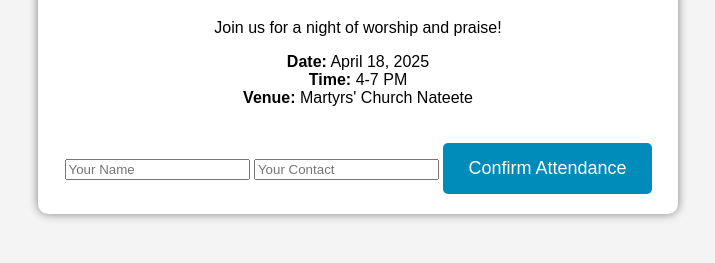
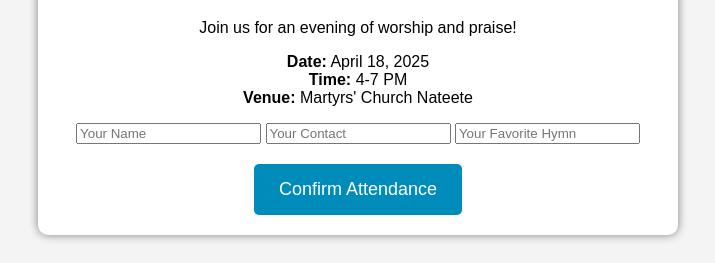
Before and after one commit to soundsofhopechoir/Test3, a plain HTML site: page index.html in a window 1280 px wide. Shown: the part 563-826 px from the top of the page, without its empty margins (282-997 px from the left). Before the commit the page ends 805 px from the top, so only its background shows below. Drawn offline with Linux system fonts and the light colour scheme.

Commit message:
Update index.html

```diff
--- a/index.html
+++ b/index.html
@@ -47,15 +47,23 @@
     <div class="container">
         <img src="Hymn Experience.png" alt="Hymn Experience Event">
         <h1>You're Invited to Hymn Experience</h1>
-        <p>Join us for a night of worship and praise!</p>
+        <p>Join us for an evening of worship and praise!</p>
         <p><strong>Date:</strong> April 18, 2025 <br> <strong>Time:</strong> 4-7 PM <br> <strong>Venue:</strong> Martyrs' Church Nateete</p>
 
         <!-- RSVP Form -->
         <form action="https://formspree.io/f/xrbpplbj" method="POST"> <!-- Your Formspree Form URL -->
             <input type="text" name="name" id="name" class="form-input" placeholder="Your Name" required>
             <input type="text" name="contact" id="contact" class="form-input" placeholder="Your Contact" required>
+            <input type="text" name="favorite_hymn" id="favorite_hymn" class="form-input" placeholder="Your Favorite Hymn" required>
             <button type="submit" class="rsvp-btn">Confirm Attendance</button>
         </form>
     </div>
+
+    <script type="text/javascript">
+        // Redirect to thank you page after form submission
+        document.querySelector('form').addEventListener('submit', function() {
+            window.location.href = 'thankyou.html'; // Redirect to thank you page
+        });
+    </script>
 </body>
 </html>
```
